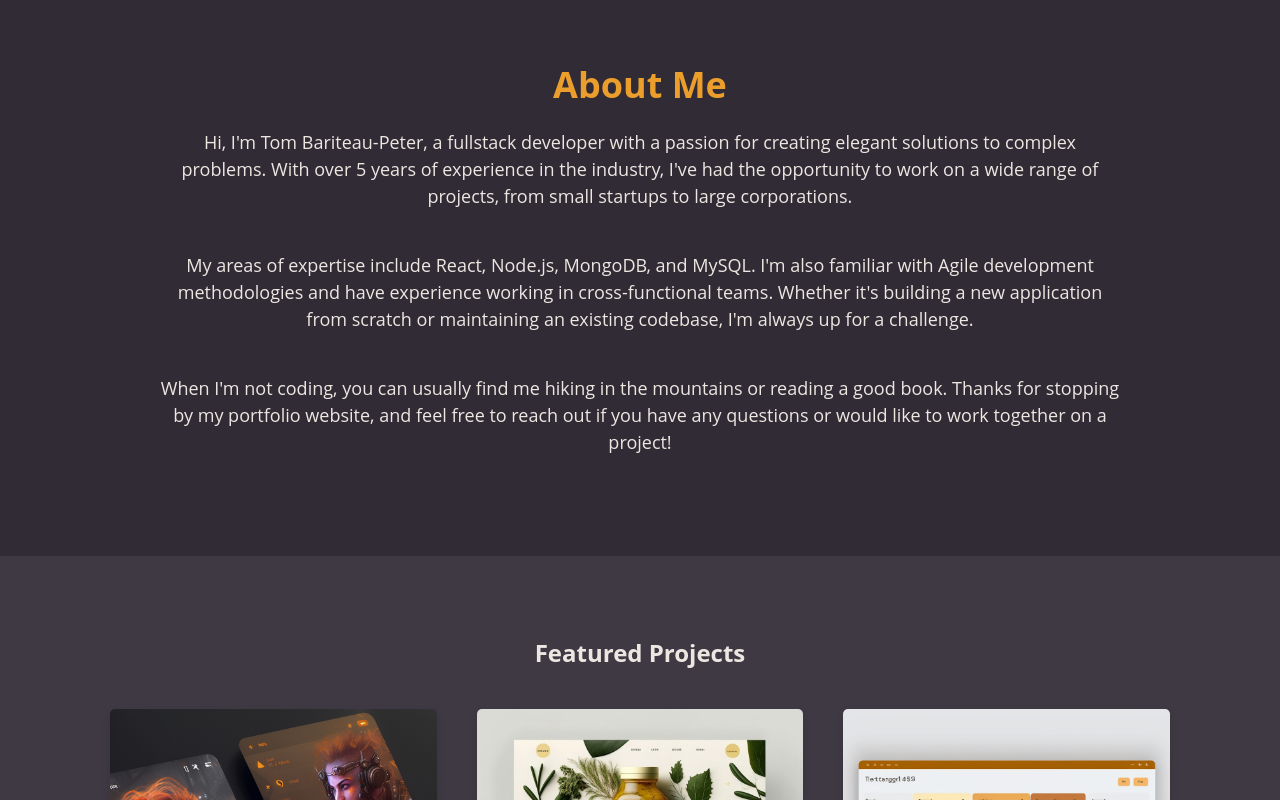
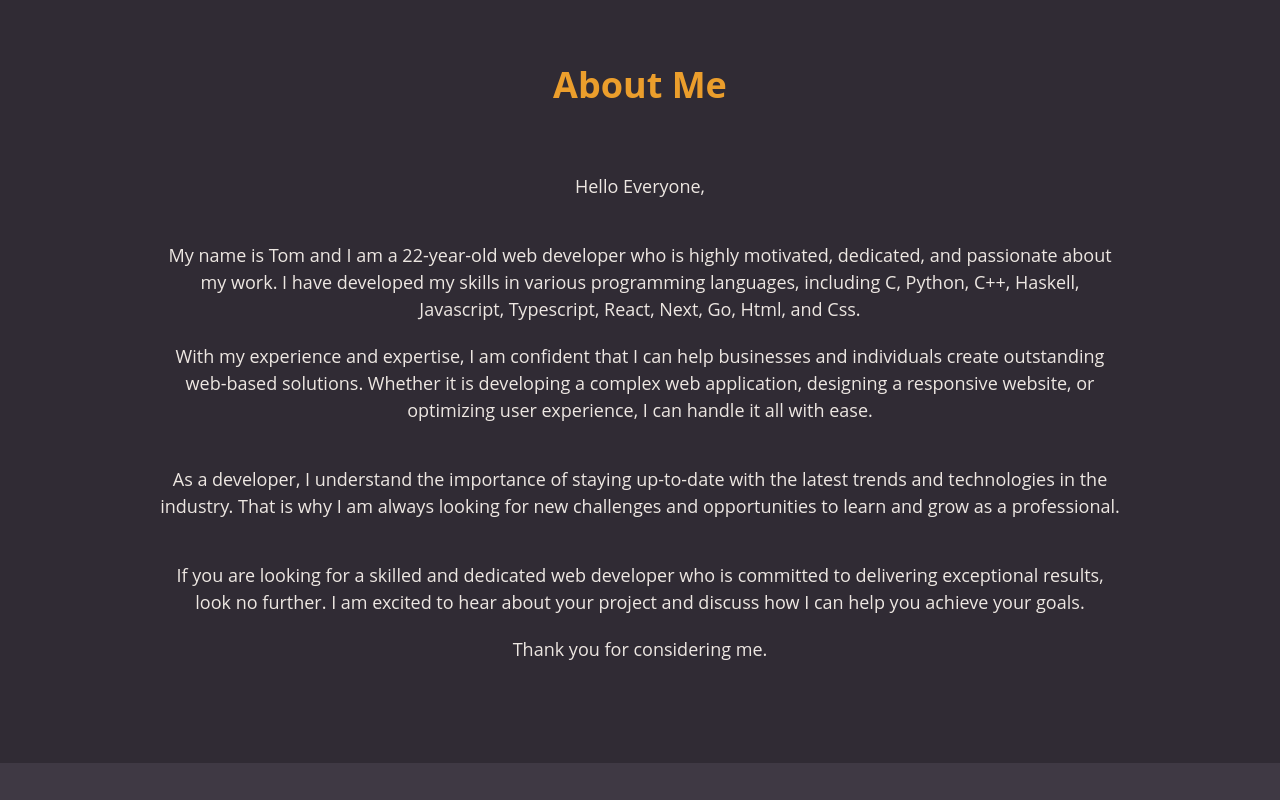
Before and after one commit to Tomi-Tom/Tomfolio, a Next.js app: page / in a window 1280 px wide. Shown: the part 820-1620 px from the top of the page. Built offline with nearby package versions, Linux system fonts and the light colour scheme.

Commit message:
style: get some good text to about + set the same style for section's title

```diff
--- a/components/About.js
+++ b/components/About.js
@@ -5,16 +5,27 @@ export default function About() {
         <section id={"about"} className={styles.section}>
             <div className={styles.container}>
                 <h2 className={styles.heading}>About Me</h2>
+                <br/><br/>
                 <p className={styles.paragraph}>
-                    Hi, I'm Tom Bariteau-Peter, a fullstack developer with a passion for creating elegant solutions to complex problems. With over 5 years of experience in the industry, I've had the opportunity to work on a wide range of projects, from small startups to large corporations.
+                    Hello Everyone,
                 </p>
                 <br/>
                 <p className={styles.paragraph}>
-                    My areas of expertise include React, Node.js, MongoDB, and MySQL. I'm also familiar with Agile development methodologies and have experience working in cross-functional teams. Whether it's building a new application from scratch or maintaining an existing codebase, I'm always up for a challenge.
+                    My name is Tom and I am a 22-year-old web developer who is highly motivated, dedicated, and passionate about my work. I have developed my skills in various programming languages, including C, Python, C++, Haskell, Javascript, Typescript, React, Next, Go, Html, and Css.
+                </p>
+                <p className={styles.paragraph}>
+                    With my experience and expertise, I am confident that I can help businesses and individuals create outstanding web-based solutions. Whether it is developing a complex web application, designing a responsive website, or optimizing user experience, I can handle it all with ease.
                 </p>
                 <br/>
                 <p className={styles.paragraph}>
-                    When I'm not coding, you can usually find me hiking in the mountains or reading a good book. Thanks for stopping by my portfolio website, and feel free to reach out if you have any questions or would like to work together on a project!
+                    As a developer, I understand the importance of staying up-to-date with the latest trends and technologies in the industry. That is why I am always looking for new challenges and opportunities to learn and grow as a professional.
+                </p>
+                <br/>
+                <p className={styles.paragraph}>
+                    If you are looking for a skilled and dedicated web developer who is committed to delivering exceptional results, look no further. I am excited to hear about your project and discuss how I can help you achieve your goals.
+                </p>
+                <p className={styles.paragraph}>
+                    Thank you for considering me.
                 </p>
             </div>
         </section>
--- a/components/Projects.js
+++ b/components/Projects.js
@@ -5,6 +5,7 @@ export default function Projects() {
         <section id="projects" className={styles.projects}>
             <div className={styles.container}>
                 <h2 className={styles.title}>Featured Projects</h2>
+                <br/><br/><br/>
                 <div className={styles.grid}>
                     <div className={styles.card}>
                         <img src="/ChatProject.png" alt="Project 1" />
--- a/styles/Projects.module.css
+++ b/styles/Projects.module.css
@@ -10,8 +10,10 @@
 }
 
 .title {
-  margin-bottom: 40px;
-  color: #ede7e2;
+  font-size: 36px;
+  font-weight: bold;
+  margin-bottom: 20px;
+  color: #eb9e2c;
   text-align: center;
 }
 
```
